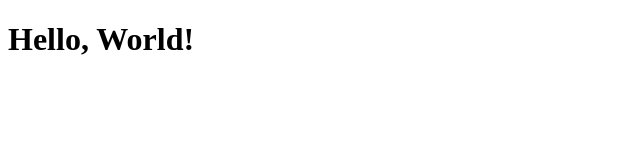
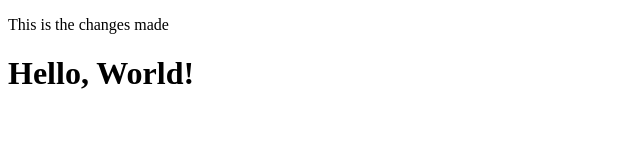
Before and after one commit to Parashar77/Hello-World, a plain HTML site: page index.html in a window 1280 px wide. Shown: the whole page, without its empty margins (0-640 px from the left). Drawn offline with Linux system fonts and the light colour scheme.

Commit message:
Update index.html

```diff
--- a/index.html
+++ b/index.html
@@ -4,6 +4,7 @@
     <meta charset="UTF-8">
     <meta name="viewport" content="width=device-width, initial-scale=1.0">
     <title>Hello World</title>
+    <p> This is the changes made</p>
 </head>
 <body>
     <h1>Hello, World!</h1>
```
